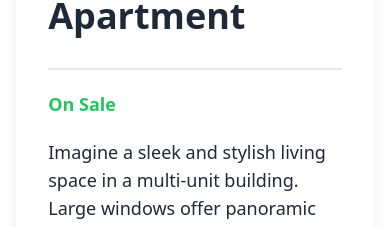
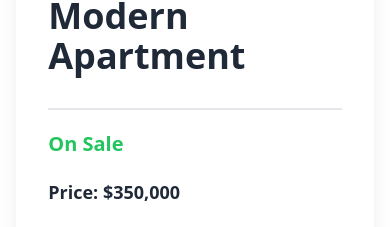
Before and after one commit to adnan2508/restates, a React (Vite) app: page /estates/1 in a window 390 px wide. Shown: the part 448-675 px from the top of the page. Built offline with nearby package versions, Linux system fonts and the light colour scheme; no server answers.

Commit message:
responsive added

```diff
--- a/src/components/EstatesDetails.jsx
+++ b/src/components/EstatesDetails.jsx
@@ -6,10 +6,9 @@ const EstatesDetails = () => {
   const { id } = useParams();
   const idInt = parseInt(id);
   const estate = estates.find((estate) => estate.id === idInt);
-  console.log(estate);
   return (
     <div>
-      <div className="w-11/12 mx-auto mt-10">
+      <div className="w-11/12 mx-auto mt-20 md:mt-10">
         <div className="card grid grid-cols-1 lg:grid-cols-2 bg-base-100 shadow-xl">
           <figure>
             <img src={estate.image} alt="estate" className="h-full rounded-3xl"/>
@@ -18,7 +17,9 @@ const EstatesDetails = () => {
           <div className="card-body flex-1">
             <h2 className="text-4xl lg:text-6xl font-bold">{estate.title}</h2>
             <div className="border-b-2 p-3"></div>
-            <p className="text-lg text-green-500 font-bold mt-3">{estate.status}</p>
+            <p className="text-xl text-green-500 font-bold mt-3">{estate.status}</p>
+            <p className="mt-3 text-lg font-semibold">Price: {estate.price}</p>
+            <p></p>
             <p className="mt-3 text-lg">{estate.description}</p>
             <p className="text-2xl font-semibold mt-3">Facilities :</p>
             <p className="text-lg">
```
